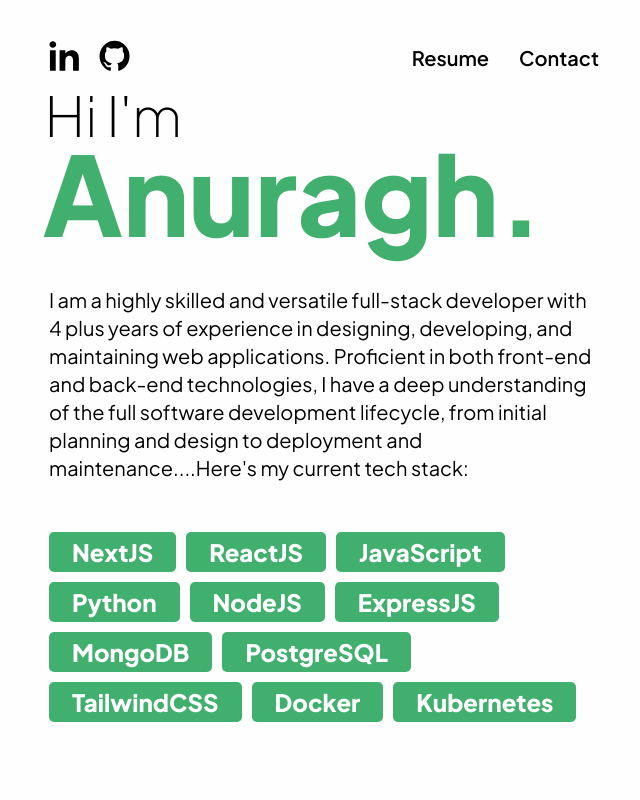
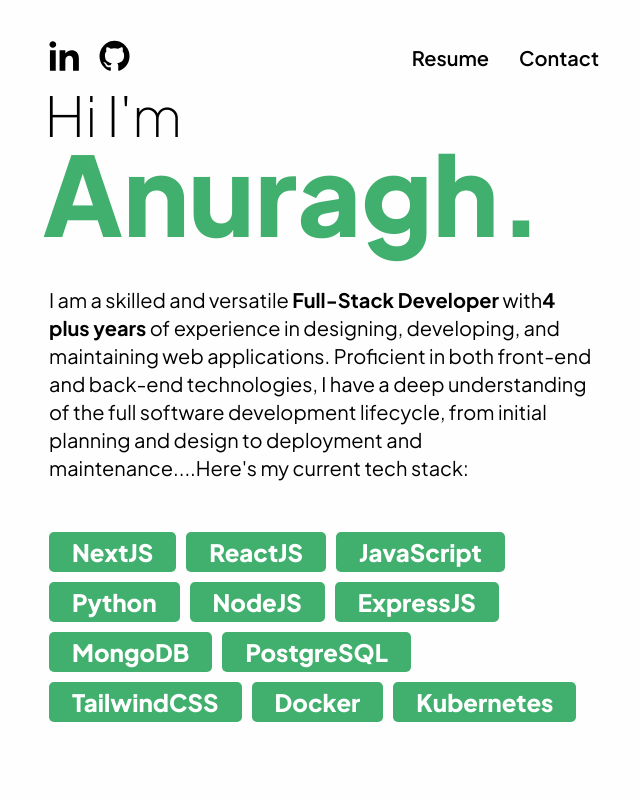
Before and after one commit to Anuragh33/My-Portfolio, a React (Create React App) app: page / in a window 1280 px wide. Shown: the top 800 px of the page, without its empty margins (316-956 px from the left). Built offline with nearby package versions, Linux system fonts and the light colour scheme.

Commit message:
Update header.js

```diff
--- a/src/components/header/header.js
+++ b/src/components/header/header.js
@@ -17,12 +17,12 @@
       </RelativeContainer>
 
       <BasicText>
-        I am a highly skilled and versatile full-stack developer with 4 plus
-        years of experience in designing, developing, and maintaining web
-        applications. Proficient in both front-end and back-end technologies, I
-        have a deep understanding of the full software development lifecycle,
-        from initial planning and design to deployment and maintenance....Here's
-        my current tech stack:
+        I am a skilled and versatile <strong>Full-Stack Developer</strong> with
+        <strong>4 plus years</strong> of experience in designing, developing,
+        and maintaining web applications. Proficient in both front-end and
+        back-end technologies, I have a deep understanding of the full software
+        development lifecycle, from initial planning and design to deployment
+        and maintenance....Here's my current tech stack:
       </BasicText>
       <Skills />
     </HeaderContainer>
```
